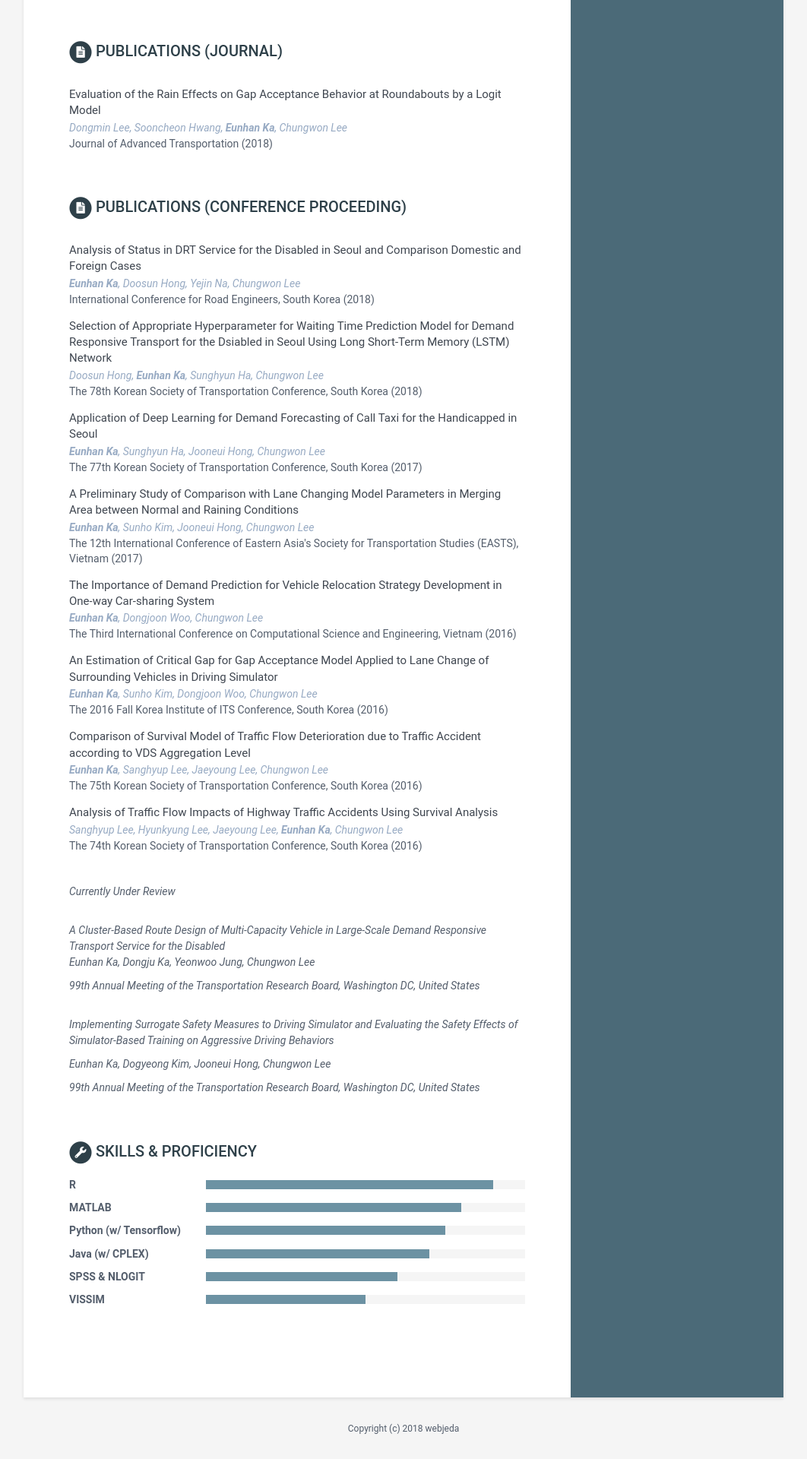
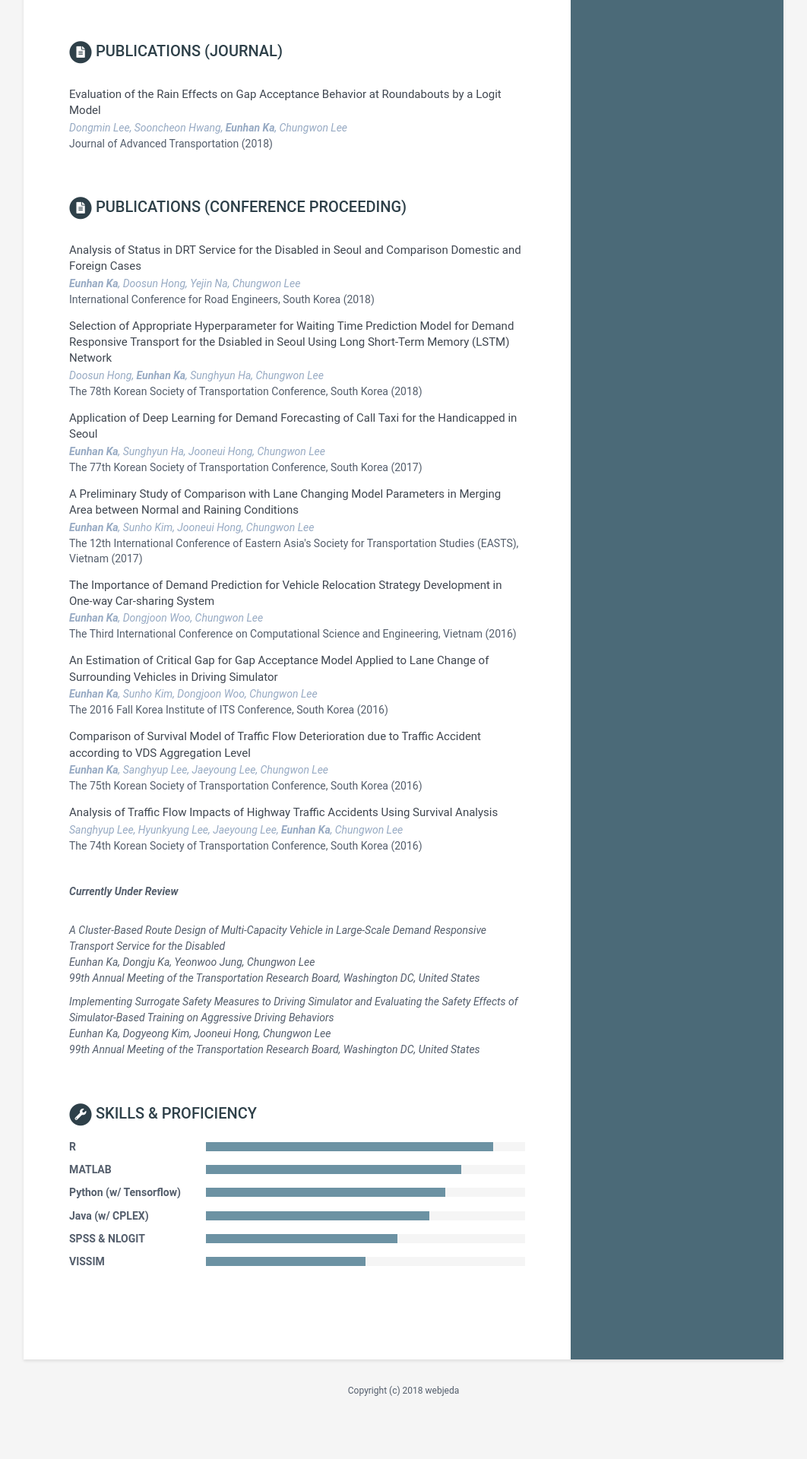
Before and after one commit to eunhanka/eunhanka.github.io, a Jekyll site: the page built from index.html, in a window 1280 px wide. Shown: the part 2521-4441 px from the top of the page at 76% size, without its empty margins (109-1171 px from the left). Built offline with Jekyll 4.4.1, drawn with Linux system fonts in a browser that asks for light colours; after the commit the page ends 4391 px from its top, so only the background shows below that.

Commit message:
Update data.yml

```diff
--- a/_data/data.yml
+++ b/_data/data.yml
@@ -181,7 +181,7 @@
 
       - title: Analysis of Traffic Flow Impacts of Highway Traffic Accidents Using Survival Analysis
         authors: Sanghyup Lee, Hyunkyung Lee, Jaeyoung Lee, <b>Eunhan Ka</b>, Chungwon Lee
-        conference: The 74th Korean Society of Transportation Conference, South Korea (2016) <br><br><br><p><i>Currently Under Review</i></p><br><p><i>A Cluster-Based Route Design of Multi-Capacity Vehicle in Large-Scale Demand Responsive Transport Service for the Disabled<br>Eunhan Ka, Dongju Ka, Yeonwoo Jung, Chungwon Lee</i></p><p><i>99th Annual Meeting of the Transportation Research Board, Washington DC, United States</i></p><br><p><i>Implementing Surrogate Safety Measures to Driving Simulator and Evaluating the Safety Effects of Simulator-Based Training on Aggressive Driving Behaviors</i></p><p><i>Eunhan Ka, Dogyeong Kim, Jooneui Hong, Chungwon Lee</i></p><p><i>99th Annual Meeting of the Transportation Research Board, Washington DC, United States</i></p>
+        conference: The 74th Korean Society of Transportation Conference, South Korea (2016) <br><br><br><p><i><b>Currently Under Review</b></i></p><br><p><i>A Cluster-Based Route Design of Multi-Capacity Vehicle in Large-Scale Demand Responsive Transport Service for the Disabled<br>Eunhan Ka, Dongju Ka, Yeonwoo Jung, Chungwon Lee<br>99th Annual Meeting of the Transportation Research Board, Washington DC, United States</i></p><p><i>Implementing Surrogate Safety Measures to Driving Simulator and Evaluating the Safety Effects of Simulator-Based Training on Aggressive Driving Behaviors<br>Eunhan Ka, Dogyeong Kim, Jooneui Hong, Chungwon Lee<br>99th Annual Meeting of the Transportation Research Board, Washington DC, United States</i></p>
 
 
 
```
